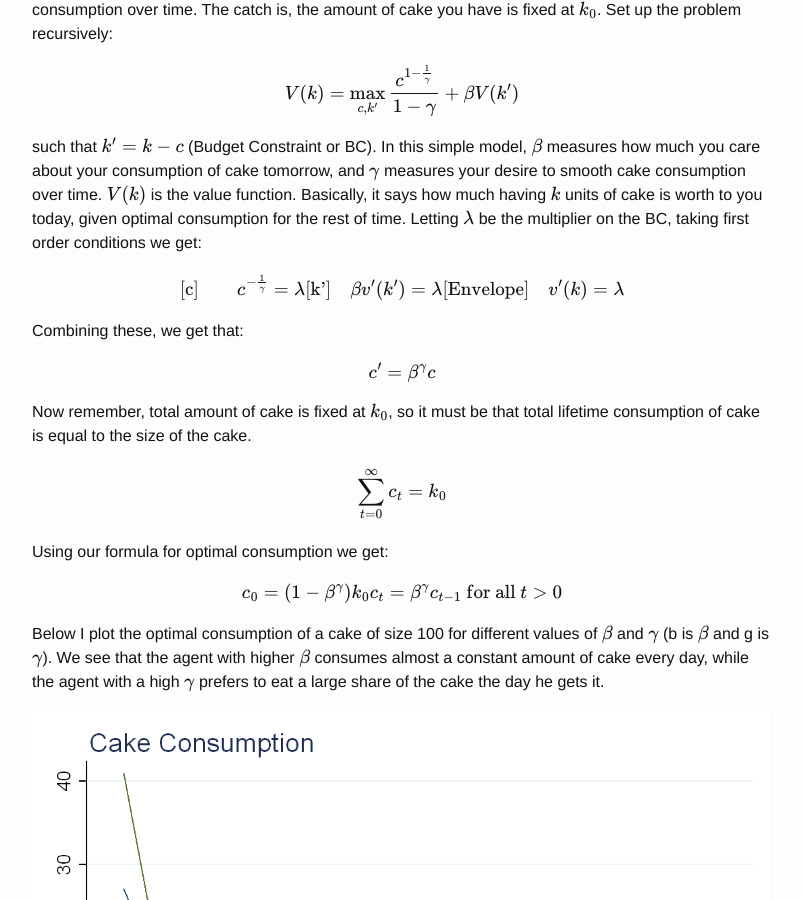
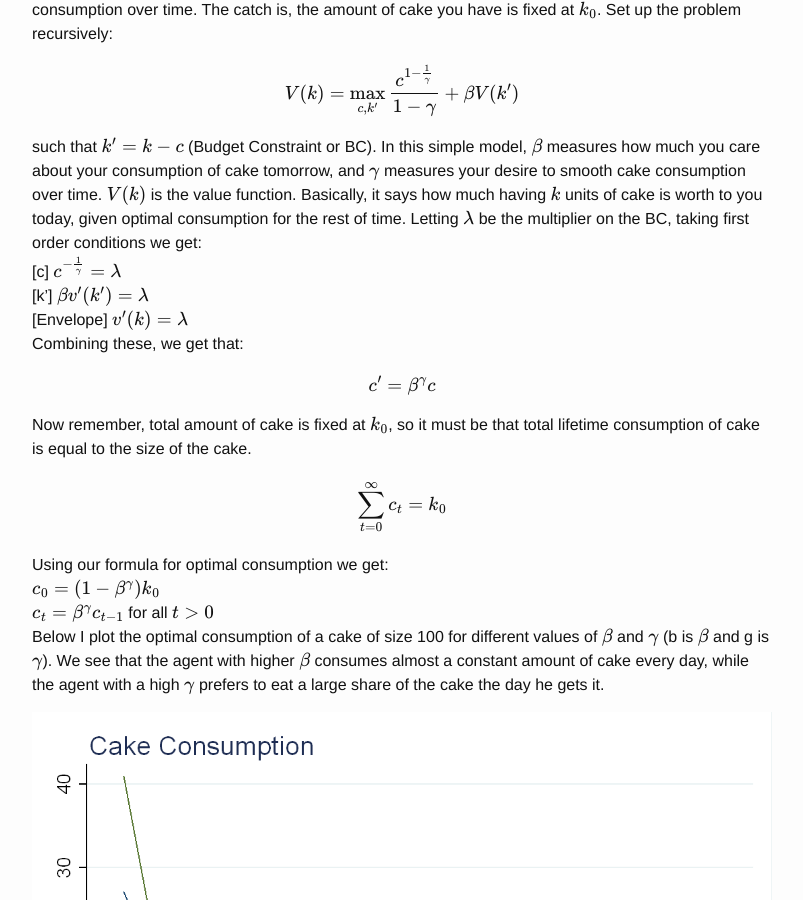
Before and after one commit to mcsammon/mcsammon.github.io, a Jekyll site: the page built from _posts/2016-06-16-post.markdown, in a window 1280 px wide and 900 px high, scrolled down 360 px. Shown: the whole window, without its empty margins (238-1041 px from the left). Built offline with Jekyll 4.4.1, drawn with Linux system fonts in a browser that asks for light colours; formulas are drawn with MathJax 3.

Commit message:
Fixed Paragraph Issues
Done

```diff
--- a/_posts/2016-06-16-post.markdown
+++ b/_posts/2016-06-16-post.markdown
@@ -12,14 +12,10 @@ Set up the problem recursively:
 V(k)=\max_{c,k'} \frac{c^{1-\frac{1}{\gamma}}}{1-\gamma}+\beta V(k')
 \end{equation}
 such that $$k'=k-c$$ (Budget Constraint or BC). In this simple model, $$\beta$$ measures how much you care about your consumption of cake tomorrow, and $$\gamma$$ measures your desire to smooth cake consumption over time. $$V(k)$$ is the value function. Basically, it says how much having $$k$$ units of cake is worth to you today, given optimal consumption for the rest of time.
-Letting $$\lambda$$ be the multiplier on the BC, taking first order conditions we get:
-\begin{equation}
-\begin{split}
-\text{[c]} \quad \quad  c^{-\frac{1}{\gamma}}=\lambda \\
-\text{[k']}\quad \beta v'(k') = \lambda \\
-\text{[Envelope]}\quad v'(k)= \lambda
-\end{split}
-\end{equation}
+Letting $$\lambda$$ be the multiplier on the BC, taking first order conditions we get: <br />
+[c] $$c^{-\frac{1}{\gamma}}=\lambda$$ <br />
+[k'] $$\beta v'(k') = \lambda$$ <br />
+[Envelope]  $$v'(k)= \lambda$$ <br />
 Combining these, we get that:
 \begin{equation}
 c'=\beta^{\gamma} c
@@ -28,13 +24,9 @@ Now remember, total amount of cake is fixed at $$k_0$$, so it must be that total
 \begin{equation}
 \sum\limits_{t=0}^{\infty} c_t = k_0
 \end{equation}
-Using our formula for optimal consumption we get:
-\begin{equation}
-\begin{split}
-c_0=(1-\beta^{\gamma}) k_0 \\
-c_t=\beta^\gamma c_{t-1} \text{ for all $$t>0$$}
-\end{split}
-\end{equation}
+Using our formula for optimal consumption we get:  <br />
+$$ c_0=(1-\beta^{\gamma}) k_0 $$ <br />
+$$ c_t=\beta^\gamma c_{t-1} $$ for all $$t>0$$  <br />
 Below I plot the optimal consumption of a cake of size 100 for different values of $$\beta$$ and $$\gamma$$ (b is $$\beta$$ and g is $$\gamma$$). We see that the agent with higher $$\beta$$ consumes almost a constant amount of cake every day, while the agent with a high $$\gamma$$ prefers to eat a large share of the cake the day he gets it.
 
 ![Cake Eating](/Post_Images/6_16_2016/Cake.png)
```
